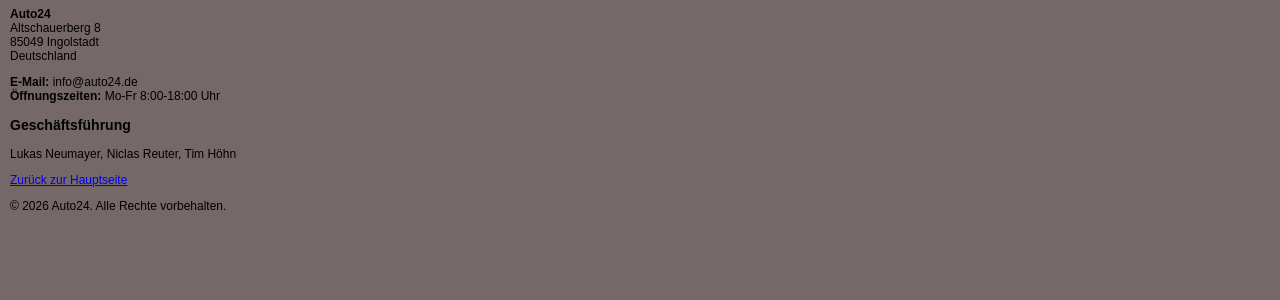
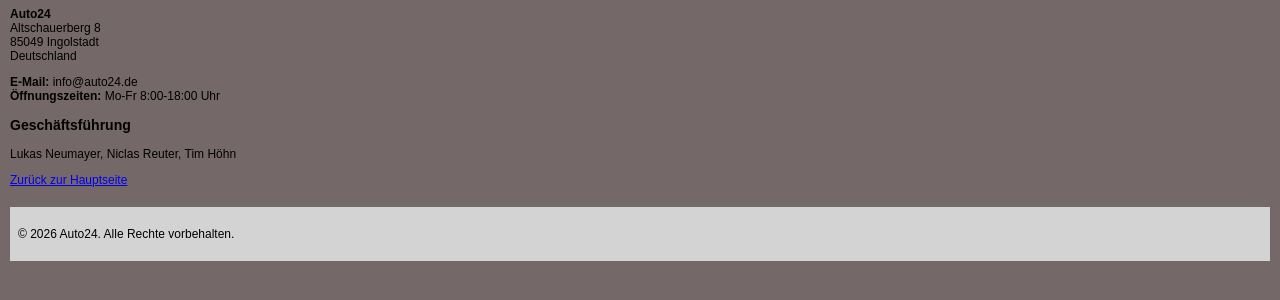
Before and after one commit to DarkPln/WebTech01, a PHP site: page /about.html in a window 1280 px wide. Shown: the part 257-557 px from the top of the page. Run offline with PHP 8.4, Linux system fonts and the light colour scheme.

Commit message:
footer_css

```diff
--- a/mystyle.css
+++ b/mystyle.css
@@ -40,3 +40,10 @@ button:hover {
     background-color: gray;
     color: white;
 }
+
+footer {
+    margin-top: 20px;
+    padding: 8px;
+    background-color: lightgray;
+    text-align: center;
+}
```
